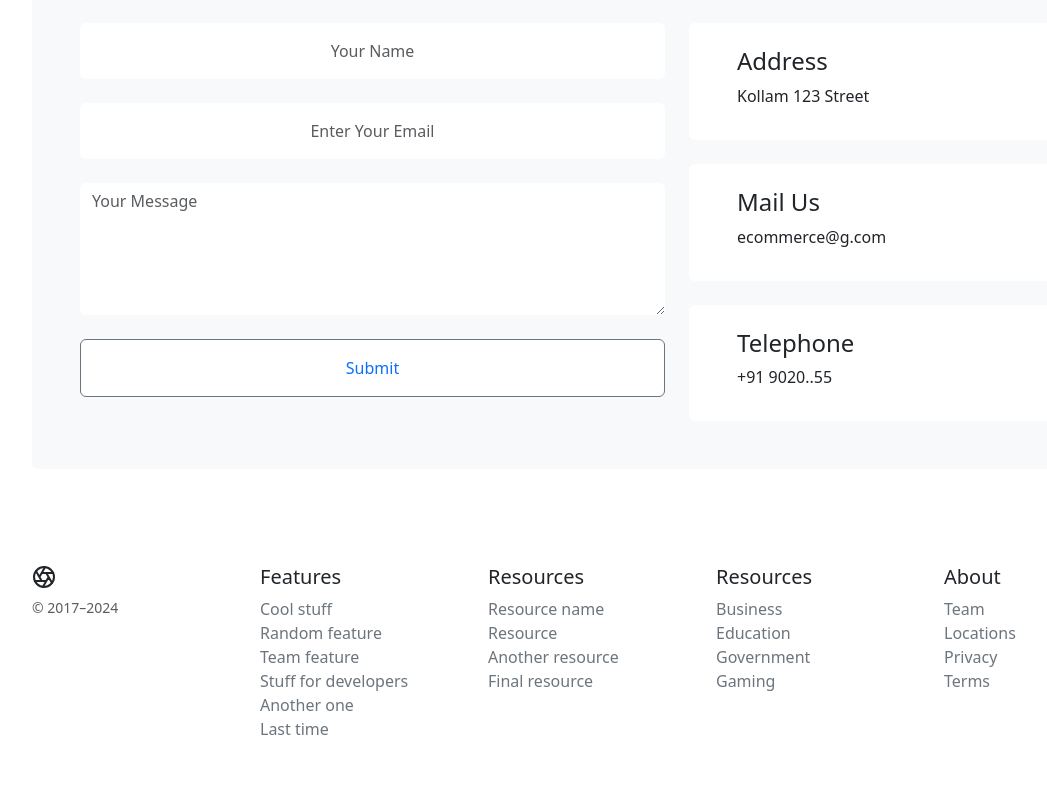
After one commit to aytheeh2/eCommerce, a Django app: page /contact/ in a window 1280 px wide. The commit adds this page. Shown: the part 395-1200 px from the top of the page, without its empty margins (50-1097 px from the left). Run offline with Django 5.2, Linux system fonts and the light colour scheme; a user stored in the database is signed in; data comes from the database, SQL or seed files in the repository; both versions use the stored data as it was after the commit; parts of the project's set-up code (start-up, migrations or seed data) failed here and were passed over.

Commit message:
contact model ,view  and gmap iframe added

```diff
--- /dev/null
+++ b/Templates/core/contact.html
@@ -0,0 +1,80 @@
+{% extends 'core/base.html' %} {% block content %} {%load static %}
+<div class="container py-5">
+  <div class="p-5 bg-light rounded">
+    <div class="row g-4">
+      <div class="col-12">
+        <div class="text-center mx-auto" style="max-width: 700px">
+          <h1 class="text-primary">Get in touch</h1>
+        </div>
+      </div>
+      <div class="col-lg-12">
+        <div class="h-100 rounded">
+          <iframe
+            class="w-100 h-100 border border-3 rounded"
+            src="https://www.google.com/maps/embed?pb=!1m18!1m12!1m3!1d63067.78556488138!2d76.59507334999999!3d8.9040623!2m3!1f0!2f0!3f0!3m2!1i1024!2i768!4f13.1!3m3!1m2!1s0x3b05fc5bdda9c621%3A0x8bf03195267372f7!2sKollam%2C%20Kerala!5e0!3m2!1sen!2sin!4v1711099337028!5m2!1sen!2sin"
+            allowfullscreen=""
+            loading="lazy"
+            referrerpolicy="no-referrer-when-downgrade"
+          ></iframe>
+        </div>
+      </div>
+      <div class="col-lg-7">
+        <form action="" class="" method="post">
+          {%csrf_token%}
+          <input
+            type="text"
+            class="w-100 form-control border-0 py-3 mb-4"
+            placeholder="Your Name"
+            name="name"
+            required
+          />
+          <input
+            type="email"
+            class="w-100 form-control border-0 py-3 mb-4"
+            placeholder="Enter Your Email"
+            name="email"
+            required
+          />
+          <textarea
+            class="w-100 form-control border-0 mb-4"
+            rows="5"
+            cols="10"
+            placeholder="Your Message"
+            name="message"
+            required
+          ></textarea>
+          <button
+            class="w-100 btn form-control border-secondary py-3 bg-white text-primary"
+            type="submit"
+          >
+            Submit
+          </button>
+        </form>
+      </div>
+      <div class="col-lg-5">
+        <div class="d-flex p-4 rounded mb-4 bg-white">
+          <i class="fas fa-map-marker-alt fa-2x text-primary me-4"></i>
+          <div>
+            <h4>Address</h4>
+            <p class="mb-2">Kollam 123 Street</p>
+          </div>
+        </div>
+        <div class="d-flex p-4 rounded mb-4 bg-white">
+          <i class="fas fa-envelope fa-2x text-primary me-4"></i>
+          <div>
+            <h4>Mail Us</h4>
+            <p class="mb-2">ecommerce@g.com</p>
+          </div>
+        </div>
+        <div class="d-flex p-4 rounded bg-white">
+          <i class="fa fa-phone-alt fa-2x text-primary me-4"></i>
+          <div>
+            <h4>Telephone</h4>
+            <p class="mb-2">+91 9020..55</p>
+          </div>
+        </div>
+      </div>
+    </div>
+  </div>
+</div>
+{%endblock%}
--- a/Templates/core/navbar.html
+++ b/Templates/core/navbar.html
@@ -65,7 +65,7 @@
             >
           </li>
           <li class="nav-item">
-            <a class="nav-link active" href="#">Link</a>
+            <a class="nav-link active" href="{% url 'core:contact' %}">Contact</a>
           </li>
           <li class="nav-item dropdown">
             <a
--- a/core/admin.py
+++ b/core/admin.py
@@ -48,7 +48,7 @@ class AddressAdmin(admin.ModelAdmin):
 
 
 class ContactAdmin(admin.ModelAdmin):
-    list_display = ['name', 'message', 'status']
+    list_display = ['name', 'email', 'message', 'status']
     list_editable = ['status']
 
 
--- a/core/models.py
+++ b/core/models.py
@@ -231,6 +231,7 @@ Contact_Status = (
 
 class Contact(models.Model):
     name = models.CharField(max_length=200)
+    email=models.EmailField()
     message = models.CharField(max_length=200)
     status = models.CharField(choices=Contact_Status,
                               max_length=10, default='pending')
--- a/core/urls.py
+++ b/core/urls.py
@@ -68,4 +68,7 @@ urlpatterns = [
 
     path('make-address-default/', views.make_address_default,
          name="make_address_default"),
+
+    # contact
+    path('contact/', views.contact, name="contact"),
 ]
--- a/core/views.py
+++ b/core/views.py
@@ -1,7 +1,7 @@
 from django.utils import timezone
 from django.shortcuts import redirect, render, get_object_or_404
 from django.contrib import messages
-from .models import Product, Category, Vendor, CartOrder, CartOrderItems, ProductImages, ProductReview, WishList, Address
+from .models import Contact, Product, Category, Vendor, CartOrder, CartOrderItems, ProductImages, ProductReview, WishList, Address
 from django.contrib.auth.decorators import login_required
 from django.conf import settings
 
@@ -482,3 +482,16 @@ def make_address_default(request):
     return JsonResponse({
         "index": id
     })
+
+
+@login_required
+def contact(request):
+    if request.method == "POST":
+        Contact.objects.create(
+            name=request.POST['name'],
+            message=request.POST['message'],
+            email=request.POST['email'],
+        )
+        messages.success(request, 'Message Sent!')
+        return redirect('core:home')
+    return render(request, 'core/contact.html')
```
Also changed, not shown: core/migrations/0007_contact.py (added), core/migrations/0008_contact_email.py (added), db.sqlite3.
